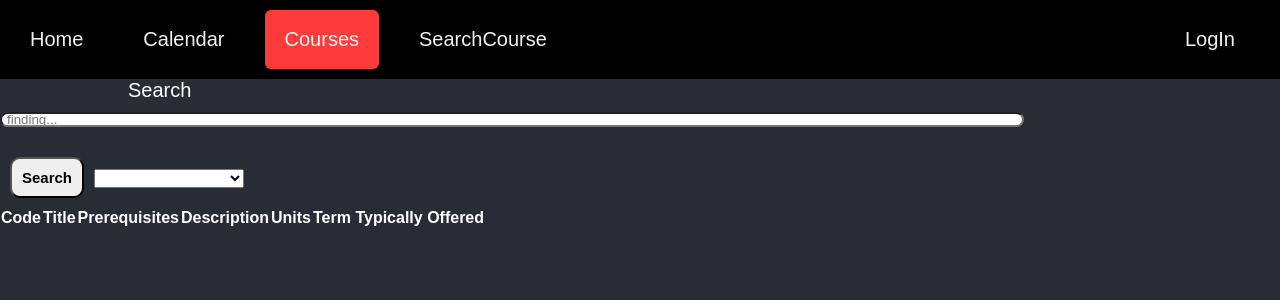
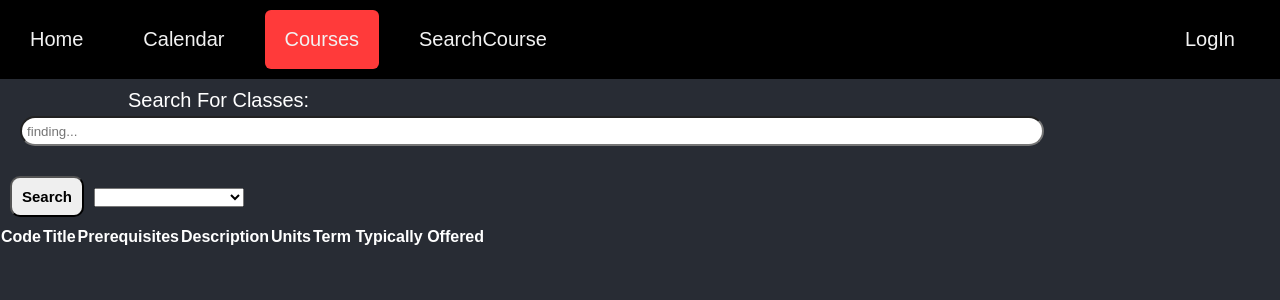
Before and after one commit to Spring2022-CSCI152/Team6, a React (Create React App) app: page /Courses in a window 1280 px wide. Shown: the top 300 px of the page. Built offline with nearby package versions, Linux system fonts and the light colour scheme; no server answers.

Commit message:
CSS changes to Courses Page

```diff
--- a/package.json
+++ b/package.json
@@ -14,6 +14,7 @@
     "react-scripts": "^5.0.0"
   },
   "dependencies": {
+    "@emotion/react": "^11.9.0",
     "@testing-library/jest-dom": "^5.16.2",
     "@testing-library/react": "^12.1.2",
     "@testing-library/user-event": "^13.5.0",
--- a/src/CSS/course.css
+++ b/src/CSS/course.css
@@ -11,6 +11,7 @@ body {
 .Course {
   background-color: #282c34;
   height: 100%;
+
 }
 
 .Course-header {
@@ -75,8 +76,9 @@ label {
   height: 27px;
   display: block;
   text-align: left;
-  margin-left: 10%;
+  margin-left: auto;
   margin-right: 0%;
+  margin-top: 10px;
 }
 
 label a {
@@ -157,3 +159,8 @@ select {
 #hiddenButton {
   color: black;
 }
+
+.finding{
+  height: 30px;
+  margin-left: 20px;
+}
--- a/src/pages/Courses.js
+++ b/src/pages/Courses.js
@@ -167,7 +167,7 @@ function Courses() {
     return (
         <div className="Course">
             <form onSubmit={onSubmitSearch}>
-                <label htmlFor='finding'>Search</label>
+               <label>Search For Classes:</label>
                 <input type="text" onChange={handleFinding} name="finding" className="finding" placeholder="finding..." id="finding" /> <br />
                 <button type="submit">Search</button>
             </form>
```
Also changed, not shown: 1 other file (tests, documents, lock files or other folders).
